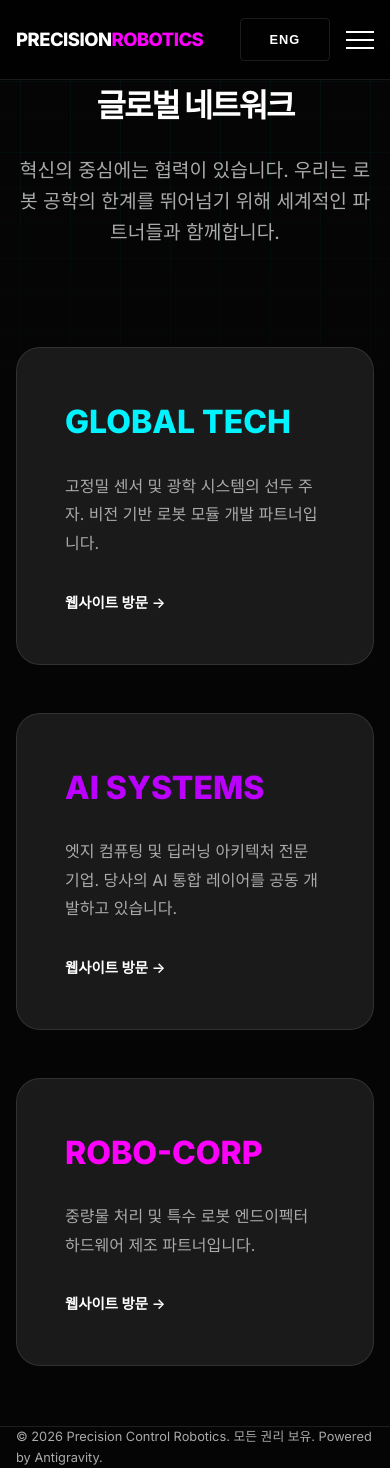
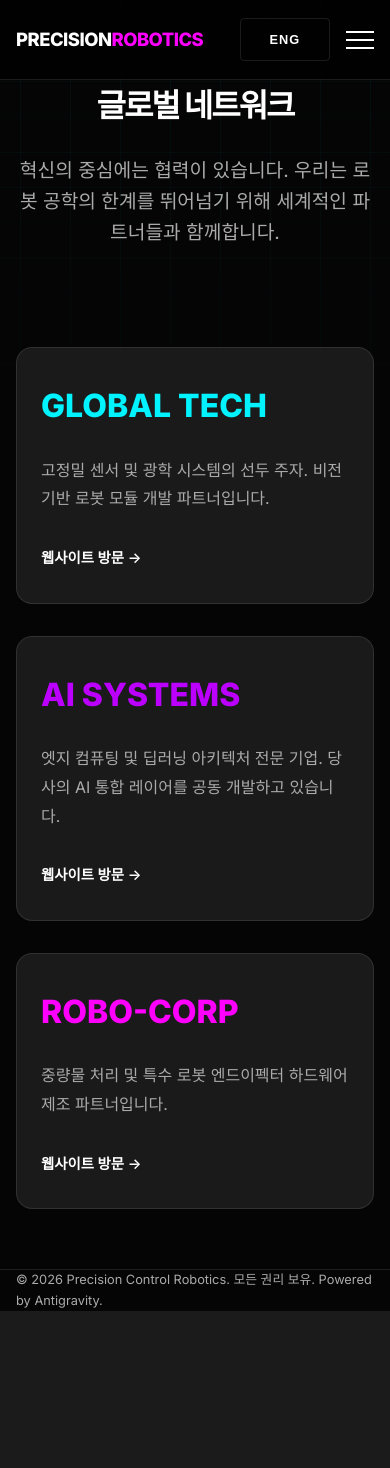
Before and after one commit to minsukim0381/minsukimCHP, a Flask app: page /affiliates in a window 390 px wide. After the commit the page ends 1311 px from the top, so only its background shows below. Run offline with Flask 3, Linux system fonts and the light colour scheme; some libraries are stand-ins or nearby versions.

Commit message:
Add files via upload

```diff
--- a/static/css/style.css
+++ b/static/css/style.css
@@ -36,6 +36,19 @@ body {
     color: var(--text-color);
     line-height: 1.6;
     scroll-behavior: smooth;
+}
+
+pre, code {
+    font-family: var(--font-mono);
+}
+
+pre {
+    white-space: pre-wrap;       /* CSS3 */
+    white-space: -moz-pre-wrap;  /* Firefox */
+    white-space: -pre-wrap;      /* Opera <7 */
+    white-space: -o-pre-wrap;    /* Opera >=7 */
+    word-wrap: break-word;       /* IE */
+    overflow-x: auto;
 }
 
 /* --- Layout --- */
@@ -960,3 +973,46 @@ textarea {
     line-height: 1.7;
     color: var(--gray-mid);
 }
+
+/* --- Code Card for Tech Page --- */
+.code-card {
+    padding: 3rem;
+    transition: all 0.3s ease;
+}
+
+@media (max-width: 768px) {
+    .code-card {
+        padding: 1.5rem !important;
+    }
+}
+
+/* --- Affiliates Grid & Cards --- */
+.affiliate-grid {
+    display: grid;
+    grid-template-columns: repeat(auto-fit, minmax(300px, 1fr));
+    gap: 3rem;
+}
+
+.affiliate-card {
+    padding: 3rem;
+    background: var(--gray-light);
+    border-radius: 24px;
+    border: 1px solid var(--border-color);
+    transition: border-color 0.3s, transform 0.3s;
+}
+
+.affiliate-card:hover {
+    border-color: var(--accent-neon-cyan);
+    transform: translateY(-5px);
+}
+
+@media (max-width: 768px) {
+    .affiliate-grid {
+        grid-template-columns: 1fr !important;
+        gap: 2rem !important;
+    }
+    .affiliate-card {
+        padding: 2rem 1.5rem !important;
+        border-radius: 16px !important;
+    }
+}
--- a/templates/affiliates.html
+++ b/templates/affiliates.html
@@ -9,9 +9,9 @@
         <p style="font-size: 1.2rem; color: var(--gray-mid); max-width: 800px; margin: 0 auto;" data-i18n="affiliates-hero-desc">혁신의 중심에는 협력이 있습니다. 우리는 로봇 공학의 한계를 뛰어넘기 위해 세계적인 파트너들과 함께합니다.</p>
     </div>
 
-    <div style="display: grid; grid-template-columns: repeat(auto-fit, minmax(350px, 1fr)); gap: 3rem;">
+    <div class="affiliate-grid">
         <!-- Affiliate 1 -->
-        <div style="padding: 3rem; background: var(--gray-light); border-radius: 24px; border: 1px solid var(--border-color); transition: border-color 0.3s;">
+        <div class="affiliate-card">
             <div style="font-size: 2rem; font-weight: 800; margin-bottom: 1.5rem; color: var(--accent-neon-cyan);" data-i18n="affiliate-1-title">GLOBAL TECH</div>
             <p style="color: var(--gray-mid); line-height: 1.8; margin-bottom: 2rem;" data-i18n="affiliate-1-desc">
                 고정밀 센서 및 광학 시스템의 선두 주자. 비전 기반 로봇 모듈 개발 파트너입니다.
@@ -20,7 +20,7 @@
         </div>
 
         <!-- Affiliate 2 -->
-        <div style="padding: 3rem; background: var(--gray-light); border-radius: 24px; border: 1px solid var(--border-color); transition: border-color 0.3s;">
+        <div class="affiliate-card">
             <div style="font-size: 2rem; font-weight: 800; margin-bottom: 1.5rem; color: var(--accent-neon-purple);" data-i18n="affiliate-2-title">AI SYSTEMS</div>
             <p style="color: var(--gray-mid); line-height: 1.8; margin-bottom: 2rem;" data-i18n="affiliate-2-desc">
                 엣지 컴퓨팅 및 딥러닝 아키텍처 전문 기업. 당사의 AI 통합 레이어를 공동 개발하고 있습니다.
@@ -29,7 +29,7 @@
         </div>
 
         <!-- Affiliate 3 -->
-        <div style="padding: 3rem; background: var(--gray-light); border-radius: 24px; border: 1px solid var(--border-color); transition: border-color 0.3s;">
+        <div class="affiliate-card">
             <div style="font-size: 2rem; font-weight: 800; margin-bottom: 1.5rem; color: var(--accent-neon-pink);" data-i18n="affiliate-3-title">ROBO-CORP</div>
             <p style="color: var(--gray-mid); line-height: 1.8; margin-bottom: 2rem;" data-i18n="affiliate-3-desc">
                 중량물 처리 및 특수 로봇 엔드이펙터 하드웨어 제조 파트너입니다.
--- a/templates/tech.html
+++ b/templates/tech.html
@@ -31,7 +31,7 @@
             </div>
         </div>
         <div>
-            <div style="background: var(--gray-dark); padding: 3rem; border-radius: 8px; color: white;">
+            <div class="code-card" style="background: var(--gray-dark); border-radius: 8px; color: white;">
                 <h3 style="font-family: 'JetBrains Mono', monospace; margin-bottom: 2rem; color: var(--accent-blue);">Python Quick Start</h3>
                 <pre style="font-family: 'JetBrains Mono', monospace; font-size: 0.9rem; line-height: 1.6; color: #a9b7c6;">
 import robot_api
```
